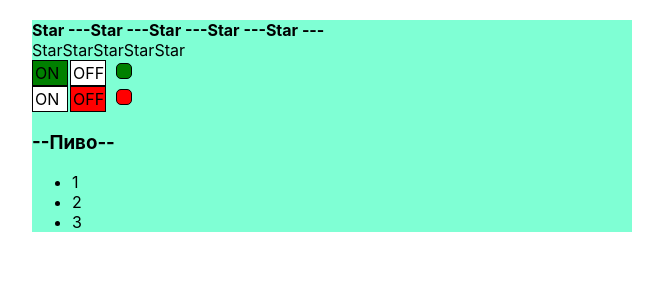
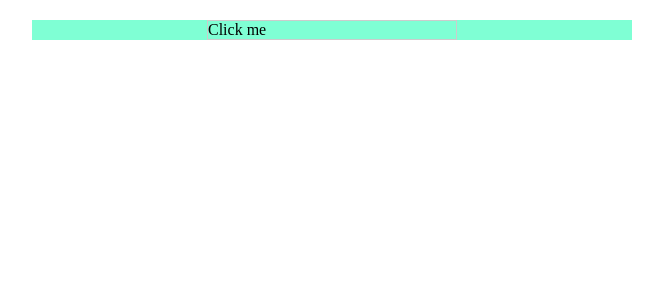
Before and after one commit to KombinatorVit/TempReactLearn, a React (Create React App) app: page / in a window 1280 px wide. Shown: the top 300 px of the page, without its empty margins (308-971 px from the left). Built offline with nearby package versions, Linux system fonts and the light colour scheme.

Commit message:
14 - React кабзда как подробно: add array of items to Accordion + частично дз

```diff
--- a/src/App.tsx
+++ b/src/App.tsx
@@ -7,7 +7,11 @@ import {UncontrolledRating} from './components/Rating/UncontrolledRating';
 import UncontrolledAccordion from './components/Accordion/UncontrolledAccordion';
 import Accordion from './components/Accordion/Accordion';
 import {UncontrilledOnOff} from './components/OnOff/UncontrolledOnOff';
+import {ItemType, Select} from './components/Select/Select';
 
+const items: Array<ItemType> = [{title: 'PSSS',value: '1'},{title: 'Ppppp',value: '2'}, {title: 'tttt', value: '3'},
+
+]
 function App() {
 
     let [ratingValue, setRatingValue] = useState<RatingValueType>(5)
@@ -24,17 +28,18 @@ function onChange() {
             {/*<PageTitle title={'PageTitle component'}/>*/}
             {/*<PageTitle title={'Main Text'}/>*/}
             {/*<Rating value={5}/>*/}
-            <Rating value={ratingValue} onClick={setRatingValue}/>
+            {/*<Rating value={ratingValue} onClick={setRatingValue}/>*/}
             {/*<Rating value={5}/>*/}
             {/*<Rating value={ratingValue}/>*/}
 {/*<UncontrolledAccordion title={'РРР'} />*/}
-            <UncontrolledRating />
-
-            <UncontrilledOnOff on={switchOn} onChange={()=>setSwitchOn(!switchOn)} />
-            <OnOff on={false} />
+{/*            <UncontrolledRating />*/}
+            <Select onChange={()=> {
+                console.log('Hello Man');}} value={'Click me'} items={items}/>
+            {/*<UncontrilledOnOff on={switchOn} onChange={()=>setSwitchOn(!switchOn)} />*/}
+            {/*<OnOff on={false} />*/}
             {/*<OnOff on={true} />*/}
             {/*<OnOff on={false} />*/}
-            <Accordion accordionCollapsed={accordionCollapsed} title={'Пиво'} setControlledAccordionCollapsed={()=>{setControlledAccordionCollapsed(!accordionCollapsed)}}/>
+            {/*<Accordion accordionCollapsed={accordionCollapsed} title={'Пиво'} setControlledAccordionCollapsed={()=>{setControlledAccordionCollapsed(!accordionCollapsed)}}/>*/}
 
 
         </div>
--- a/src/components/Accordion/Accordion.tsx
+++ b/src/components/Accordion/Accordion.tsx
@@ -1,39 +1,50 @@
-import React from 'react';
+import React, {FC} from 'react';
 
+type ItemType = {
+    title: string
+    value: any
+}
 export type AccordionPropsType = {
-    accordionCollapsed:boolean
+    accordionCollapsed: boolean
     title: string
-    setControlledAccordionCollapsed: (accordionCollapsed:boolean)=> void
+    setControlledAccordionCollapsed: (accordionCollapsed: boolean) => void
+    items: Array<ItemType>
+    onClick: (value: any) => void
 }
-const Accordion = ({accordionCollapsed, title,setControlledAccordionCollapsed}: AccordionPropsType) => {
+const Accordion = ({
+                       accordionCollapsed,
+                       title,
+                       setControlledAccordionCollapsed,
+                       items,
+                       onClick
+                   }: AccordionPropsType) => {
 
 
-        return (
-            <div>
-<AccordionTitle title={title} setControlledAccordionCollapsed={setControlledAccordionCollapsed} accordionCollapsed={accordionCollapsed}/>
-                {!accordionCollapsed && <AccordionBody />}
-            </div>
-        );
 
+    return (
+        <div>
+            <AccordionTitle title={title} setControlledAccordionCollapsed={setControlledAccordionCollapsed}
+                            accordionCollapsed={accordionCollapsed}/>
+            {!accordionCollapsed && <AccordionBody items={items} onClick={onClick}/>}
+        </div>
+    );
 
 
 };
 
+export type AccordionBodyPropsType = {
+    items: Array<ItemType>
+    onClick: (value: any) => void
+}
 
 
-export function AccordionBody() {
+export function AccordionBody(props: AccordionBodyPropsType) {
     return <>
 
         <ul>
-            <li>
-                1
-            </li>
-            <li>
-                2
-            </li>
-            <li>
-                3
-            </li>
+            {props.items.map((i) => <li onClick={() => {
+                props.onClick(i.value);
+            }} key={i.value}>{i.title}</li>)}
 
         </ul>
 
@@ -42,19 +53,19 @@ export function AccordionBody() {
 
 type AccordionTitlePropsType = {
     title: string
-    setControlledAccordionCollapsed: (accordionCollapsed:boolean) => void
+    setControlledAccordionCollapsed: (accordionCollapsed: boolean) => void
     accordionCollapsed: boolean
 }
 
-export function   AccordionTitle(props: AccordionTitlePropsType){
+export function AccordionTitle(props: AccordionTitlePropsType) {
 
     function onClick() {
-        props.setControlledAccordionCollapsed(!props.accordionCollapsed)
+        props.setControlledAccordionCollapsed(!props.accordionCollapsed);
     }
 
     return (
         <h3 onClick={onClick}>--{props.title}-- </h3>
-    )
+    );
 
 }
 
--- a/src/components/Accordion/UncontrolledAccordion.tsx
+++ b/src/components/Accordion/UncontrolledAccordion.tsx
@@ -12,7 +12,7 @@ function UncontrolledAccordion(props: AccordionPropsType) {
     return <div>
             {/*<AccordionTitle title={props.title} onClick={(collapsed:boolean) => {setCollapsed(!collapsed)}}/>*/}
 
-            {collapsed && <AccordionBody />}
+            {/*{collapsed && <AccordionBody />}*/}
 
         </div>;
 
--- /dev/null
+++ b/src/components/Select/Select.tsx
@@ -0,0 +1,40 @@
+import React, {useState} from 'react';
+import './select.css'
+
+export type ItemType = {
+    title: string
+    value: any
+}
+
+type SelectPropsType = {
+    value: any
+    onChange: (value:any) => void
+    items: ItemType[]
+
+}
+
+export function Select(props: SelectPropsType) {
+    const [showSelect, setShowSelect] = useState(false)
+    const onClick = () => {
+        setShowSelect(!showSelect)
+    }
+    const mapItem = props.items.map(i => <div className={'select__item'}>{i.title}</div>)
+    return (
+        <div className={'select'}>
+            <div className={'select__header'} onClick={onClick}>{props.value}</div>
+            {showSelect &&          <SelectItem mapItem={mapItem} />
+            }
+
+        </div>
+    );
+
+}
+
+
+export  function SelectItem(props: any ) : any{
+    return (
+<div>
+        {props.mapItem}
+</div>
+    )
+}
--- /dev/null
+++ b/src/components/Select/select.css
@@ -0,0 +1,48 @@
+.select {
+    margin: 0 auto;
+    position: relative;
+    width: 250px;
+}
+.select.is-active .select__body {
+    display: block;}
+
+.select__header {
+    border: 1px solid #ccc;
+    cursor: pointer;
+    display: flex;
+}
+.select__current {
+    font-size: 18px;
+    line-height: 24px;
+    padding: 8px;
+}
+.select__icon {
+    align-items: center;
+    display: flex;
+    flex-shrink: 0;
+    justify-content: center;
+    height: 40px;
+    margin-left: auto;
+    text-align: center;
+    width: 40px;
+}
+
+.select__body {
+    border: 1px solid #cccccc;
+    border-top: 0;
+    display: none;
+    left: 0;
+    position: absolute;
+    right: 0;
+    top: 100%;
+}
+.select__item {
+    cursor: pointer;
+    font-size: 16px;
+    line-height: 24px;
+    padding: 8px;
+}
+
+.select__item:hover {
+    background-color: #f2f2f2;
+}
--- a/src/index.css
+++ b/src/index.css
@@ -1,13 +1,13 @@
-body {
-  margin: 0;
-  font-family: -apple-system, BlinkMacSystemFont, 'Segoe UI', 'Roboto', 'Oxygen',
-    'Ubuntu', 'Cantarell', 'Fira Sans', 'Droid Sans', 'Helvetica Neue',
-    sans-serif;
-  -webkit-font-smoothing: antialiased;
-  -moz-osx-font-smoothing: grayscale;
-}
+/*body {*/
+/*  margin: 0;*/
+/*  font-family: -apple-system, BlinkMacSystemFont, 'Segoe UI', 'Roboto', 'Oxygen',*/
+/*    'Ubuntu', 'Cantarell', 'Fira Sans', 'Droid Sans', 'Helvetica Neue',*/
+/*    sans-serif;*/
+/*  -webkit-font-smoothing: antialiased;*/
+/*  -moz-osx-font-smoothing: grayscale;*/
+/*}*/
 
-code {
-  font-family: source-code-pro, Menlo, Monaco, Consolas, 'Courier New',
-    monospace;
-}
+/*code {*/
+/*  font-family: source-code-pro, Menlo, Monaco, Consolas, 'Courier New',*/
+/*    monospace;*/
+/*}*/
```
Also changed, not shown: 2 other files (tests, documents, lock files or other folders).
